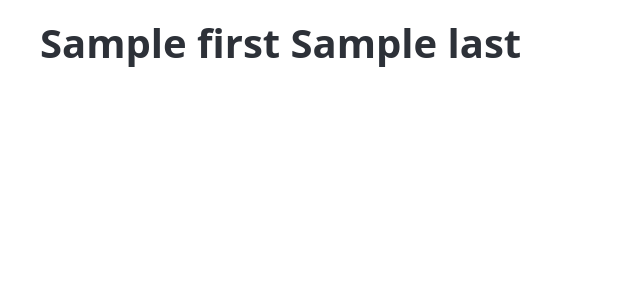
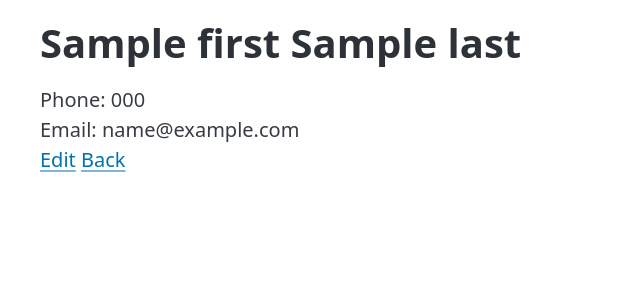
Before and after one commit to pedrocpneto/a-web-1.0-application, a Flask app: template templates/show.html in a window 1280 px wide. Shown: the top 300 px of the page, without its empty margins (0-640 px from the left). Run offline with Flask 3, Linux system fonts and the light colour scheme; the template is opened without the code that fills it: most values are stand-ins (such as "Sample title", 1, 10 or a date in 2020); some libraries are stand-ins or nearby versions.

Commit message:
add show contacts

```diff
--- a/server.py
+++ b/server.py
@@ -62,12 +62,12 @@ class Contact:
     def save(self):
         Contact._id_counter += 1
         self._id = Contact._id_counter
-        Contact._db[self._id] = self
+        Contact._db[str(self._id)] = self
         return True
 
     @staticmethod
     def all():
-        return Contact._db
+        return Contact._db.values()
 
     @staticmethod
     def search(search):
--- a/templates/index.html
+++ b/templates/index.html
@@ -27,7 +27,7 @@
       <td>{{ contact.phone }}</td>
       <td>{{ contact.email }}</td>
       <td><a href="/contacts/{{ contact.id }}/edit">Edit</a></td>
-      <td><a href="/contacts/{{ contact.id }}/view">View</a></td>
+      <td><a href="/contacts/{{ contact.id }}">View</a></td>
     </tr>
   {% endfor %}
   </tbody>
--- a/templates/show.html
+++ b/templates/show.html
@@ -3,5 +3,19 @@
 {% block content %}
 
 <h1>{{ contact.first }} {{ contact.last }}</h1>
+<div>
+  <div>
+    Phone: {{ contact.phone }}
+  </div>
+  <div>
+    Email: {{ contact.email }}
+  </div>
+</div>
+
+<p>
+<a href="/contacts/{{contact.id}}/edit">Edit</a>
+<a href="/contacts">Back</a>
+</p>
+
 
 {% endblock %}
```
